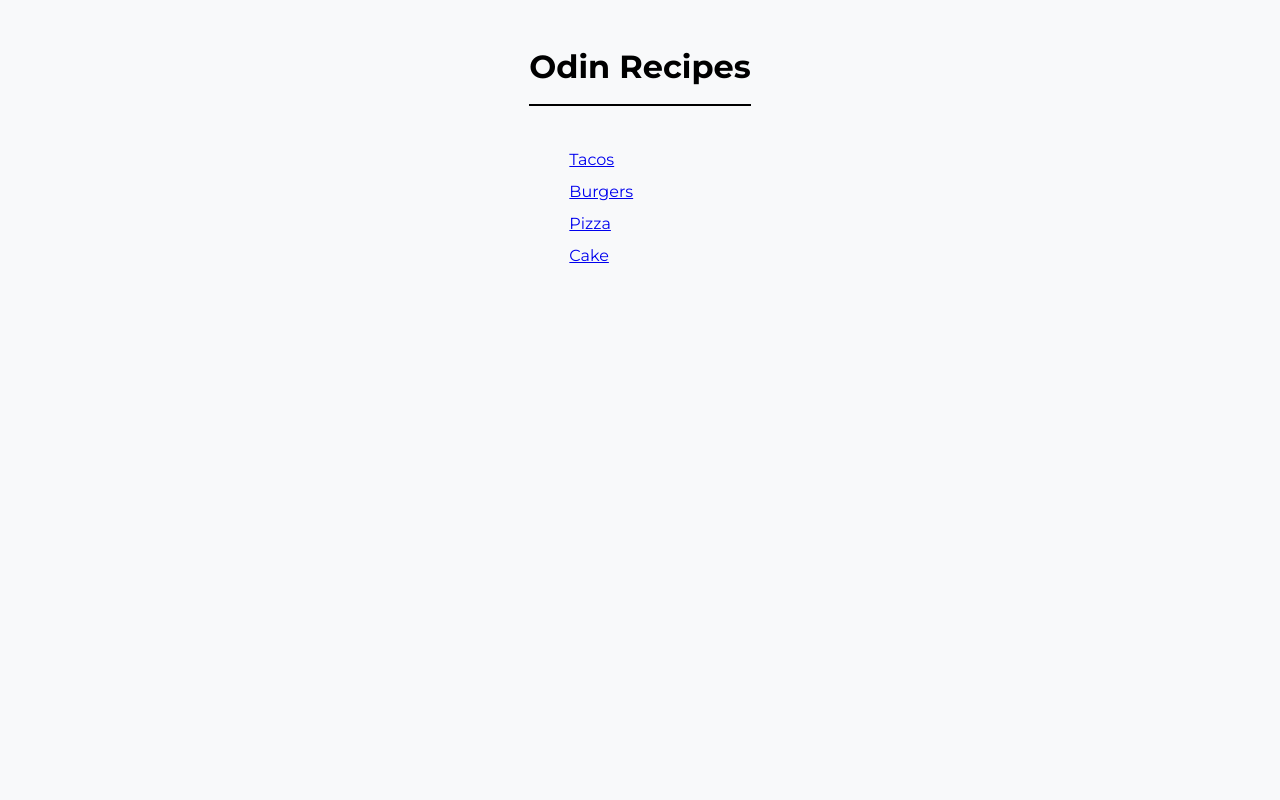
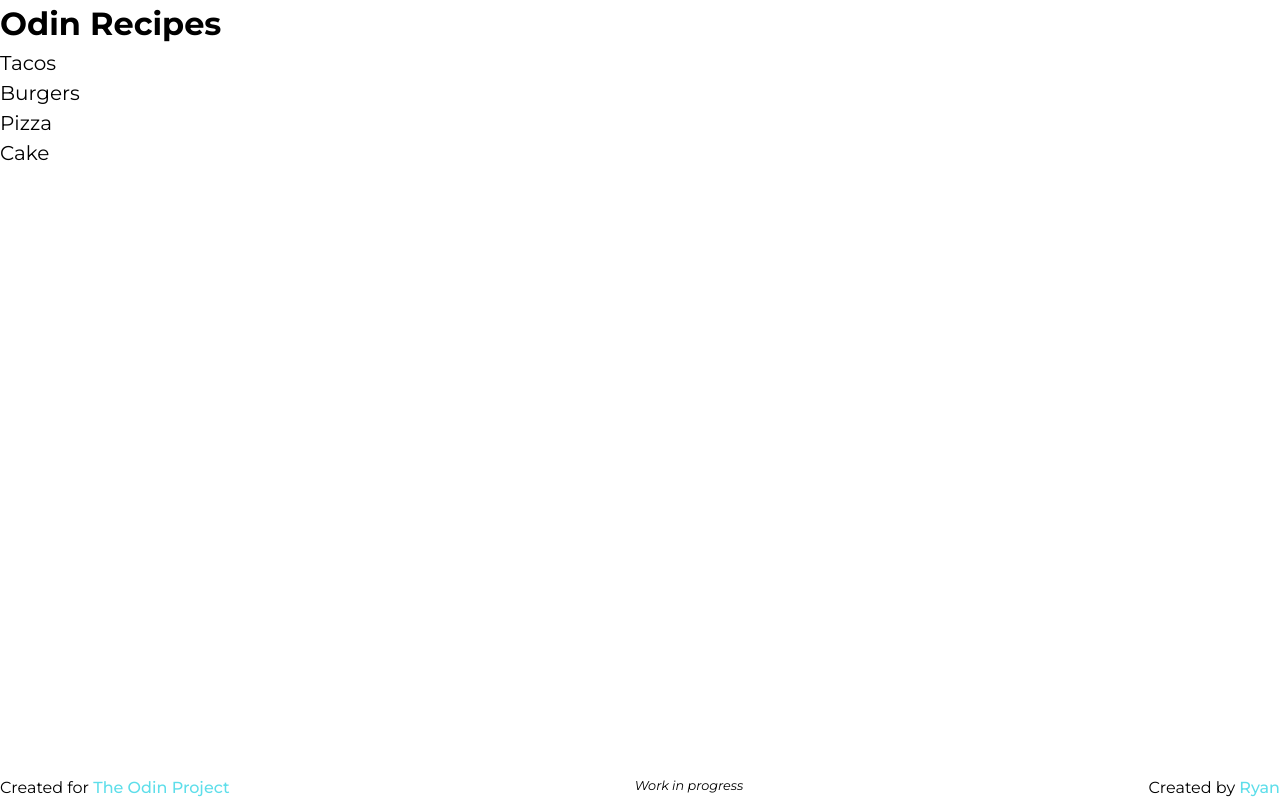
Before and after one commit to rfosta/odin-recipes, a plain HTML site: page index.html in a window 1280 px wide. Drawn offline with Linux system fonts and the light colour scheme.

Commit message:
Updated CSS and HTML for basic project structure

```diff
--- a/index.html
+++ b/index.html
@@ -2,20 +2,28 @@
 <html lang="en">
 <head>
   <meta charset="UTF-8">
+  <meta http-equiv="X-UA-Compatible" content="IE=edge">
   <meta name="viewport" content="width=device-width, initial-scale=1.0">
+  <link rel="stylesheet" href="style.css">
   <title>Odin Recipes</title>
-    <link rel="stylesheet" href="style.css">
 </head>
 <body>
-    <main  class="container">
+  <main>
       <h1>Odin Recipes</h1>
-
       <ul class="recipes">
         <li><a href="recipes/tacos.html">Tacos</a></li>
-            <li><a href="recipes/burgers.html">Burgers</a></li>
+        <li><a href="recipes/">Burgers</a></li>
         <li><a href="recipes/pizza.html">Pizza</a></li>
         <li><a href="recipes/cake.html">Cake</a></li>
       </ul>
   </main>
+
+  <footer>
+    <ul>
+      <li>Created for <a href="https://theodinproject.com">The Odin Project</a></li>
+      <li>Work in progress</li>
+      <li>Created by <a href="https://github.com/rfosta">Ryan</a></li>
+    </ul>
+  </footer>
 </body>
 </html>
--- a/style.css
+++ b/style.css
@@ -1,21 +1,97 @@
+/* Loads Montserrat font from Google Fonts */
+
 @import url('https://fonts.googleapis.com/css2?family=Montserrat:ital,wght@0,100;0,200;0,300;0,400;0,500;0,600;0,700;0,800;0,900;1,100;1,200;1,300;1,400;1,500;1,600;1,700;1,800;1,900&display=swap');
 
+/* General */
+
 body {
-    background-color: #f8f9fa;
-    font-family: 'Montserrat', sans-serif;
+  font-family: 'Montserrat', sans-serif;
+  display: flex;
+  flex-direction: column;
+  min-height: 100vh;
 }
-.container {
-    display: grid;
-    align-items: center;
-    justify-content: center;
+.recipes {
+  padding: 0;
+  list-style: none;
+  font-size: 1.25rem;
 }
-.container h1 {
-    border-bottom: 2px solid black;
-    line-height: 75px;
+.recipes a {
+  text-decoration: none;
+  color: black;
 }
-.container .recipes {
-    list-style: none;
+.recipes a:hover {
+  text-decoration: underline;
+  color: #5edeea;
+  margin-left: 10px;
 }
-.container .recipes > li {
-    line-height: 200%;
+
+
+footer {
+  margin-top: auto;
 }
+footer ul {
+  padding-left: 0px;
+  list-style: none;
+  display: flex;
+  justify-content: space-between;
+}
+footer a {
+  text-decoration: none;
+  color: #5edeea;
+  font-weight: 500;
+}
+footer a:hover {
+  text-decoration: underline;
+}
+footer li:nth-child(2) {
+  font-style: italic;
+  font-weight: 400;
+  font-size: .8rem;
+}
+
+/*
+  1. Use a more-intuitive box-sizing model.
+*/
+*, *::before, *::after {
+  box-sizing: border-box;
+}
+/*
+  2. Remove default margin
+*/
+* {
+  margin: 0;
+}
+/*
+  Typographic tweaks!
+  3. Add accessible line-height
+  4. Improve text rendering
+*/
+body {
+  line-height: 1.5;
+  -webkit-font-smoothing: antialiased;
+}
+/*
+  5. Improve media defaults
+*/
+img, picture, video, canvas, svg {
+  display: block;
+  max-width: 100%;
+}
+/*
+  6. Remove built-in form typography styles
+*/
+input, button, textarea, select {
+  font: inherit;
+}
+/*
+  7. Avoid text overflows
+*/
+p, h1, h2, h3, h4, h5, h6 {
+  overflow-wrap: break-word;
+}
+/*
+  8. Create a root stacking context
+*/
+#root, #__next {
+  isolation: isolate;
+}
```
Also changed, not shown: recipes/burgers.html (+7 -0 lines), recipes/cake.html (+7 -0 lines), recipes/pizza.html (+7 -0 lines), recipes/tacos.html (+7 -0 lines). Lines whose indentation alone changed are shown as unchanged.
